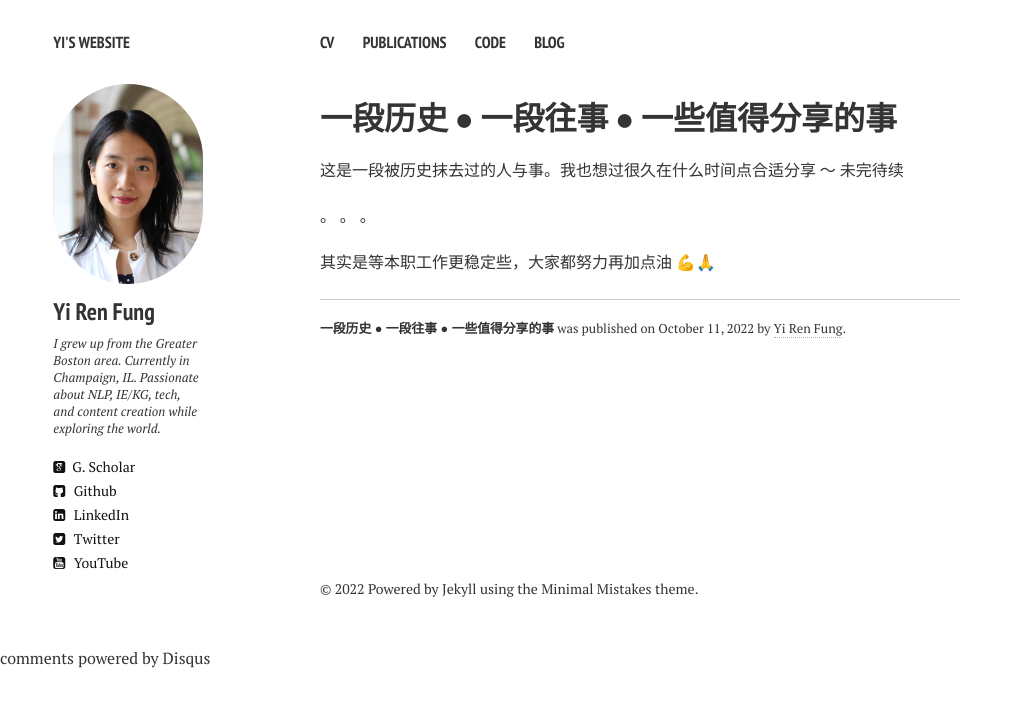
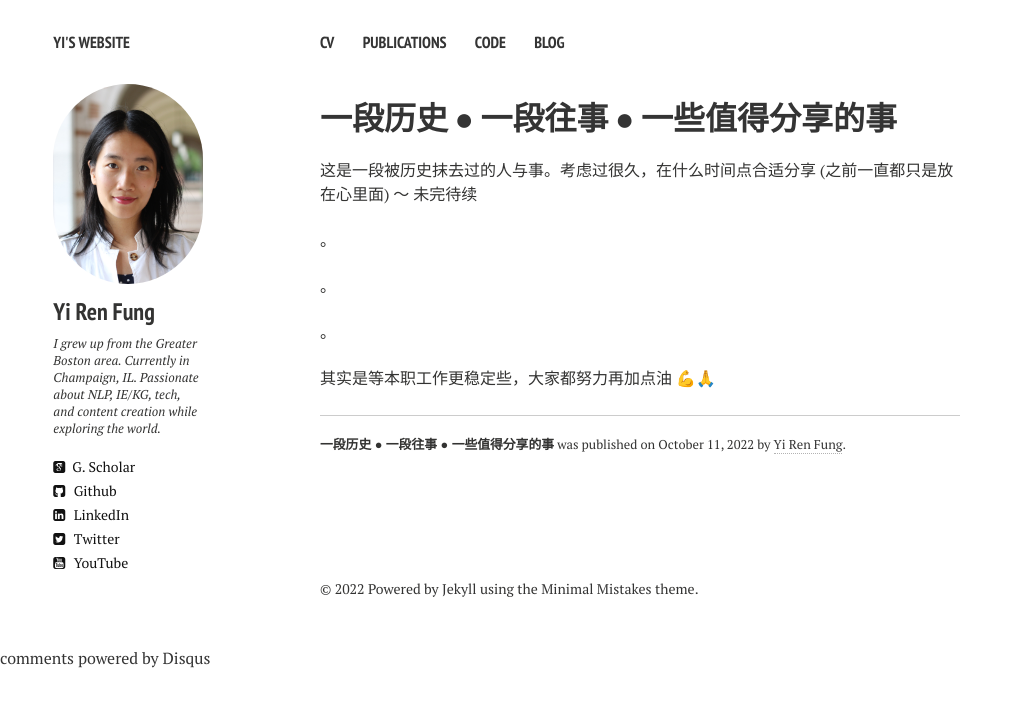
Before and after one commit to yrf1/yrf1.github.io, a Jekyll site: the page built from _posts/2022-10-11-history.md, in a window 1280 px wide. Shown: the top 707 px of the page, without its empty margins (0-1016 px from the left). Built offline with Jekyll 4.4.1, drawn with Linux system fonts in a browser that asks for light colours; nearby versions of some CDN libraries; comment, search, counter and statistics services are not loaded.

Commit message:
update posts

```diff
--- a/_posts/2022-10-11-history.md
+++ b/_posts/2022-10-11-history.md
@@ -6,11 +6,15 @@ comments: true
 ---
 
 
-这是一段被历史抹去过的人与事。我也想过很久在什么时间点合适分享 ～ 未完待续
+这是一段被历史抹去过的人与事。考虑过很久，在什么时间点合适分享 (之前一直都只是放在心里面) ～ 未完待续
 
 <br>
 。
+<br />
+<br>
 。
+<br />
+<br>
 。
 <br />
 
```
Also changed, not shown: index.md (+1 -1 lines).
